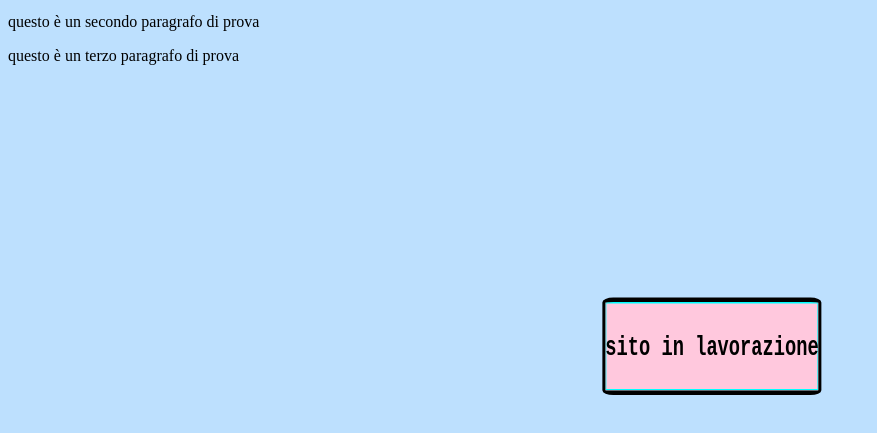
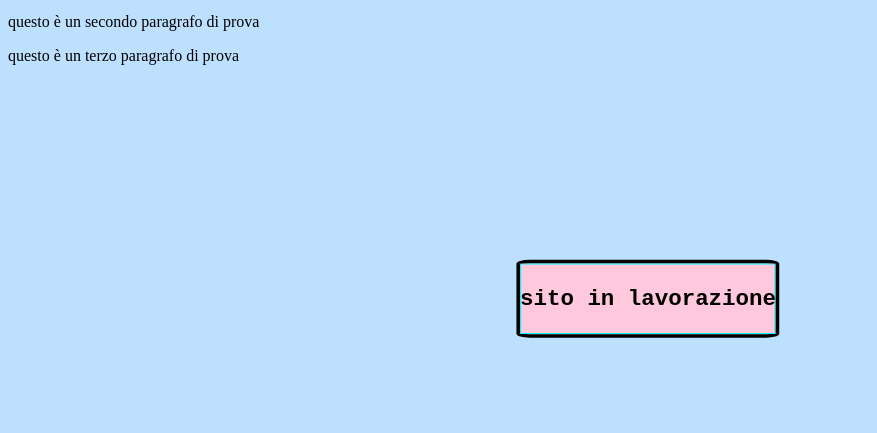
Before and after one commit to BelalBvc/SitoProva, a plain HTML site: page index.html in a window 1280 px wide. In both pictures the pointer is over the element "sito in lavorazione". Shown: the part 109-542 px from the top of the page, without its empty margins (0-877 px from the left). Drawn offline with Linux system fonts and the light colour scheme.

Commit message:
messo apposto la animazione del pulsante, ora si sposta correttamente

```diff
--- a/index.html
+++ b/index.html
@@ -12,7 +12,7 @@
         height: 100dvh;
         position: absolute;
     }
-    .contenitoreMess{
+    .contenitoreMess {
         background-color: transparent;
         width: fit-content;
         position: absolute;
@@ -23,19 +23,17 @@
         border-color: black;
         border-radius: 5%;
         font-family: 'Courier New', Courier, monospace;
-       animation: 0.8;
-       overflow: hidden;
-       border-width: 1%;
-       box-shadow: inset 0 0 0 1px cyan;
-       transform-origin: center center;
+        animation: 0.8;
+        overflow: hidden;
+        border-width: 1%;
+        box-shadow: inset 0 0 0 1px cyan;
+        transition: transform 0.2s ease; /* Rimuove la necessità di animare tutta l'area */
     }
-    .contenitoreMess:hover{
+
+    .contenitoreMess:hover {
         background-color: #FFC8DD;
-        transform: scaleY(1.5) translateX(-50%) translateY(-50%);
-        transition: all .2s linear;
-        margin: 5%;
-
-
+        transform: translateX(-50%) translateY(-50%) scale(1.2); /* Applica solo lo scaling senza influire sulla posizione */
+        transition: all .2s linear; /* Rende l'animazione fluida */
     }
 
 
```
